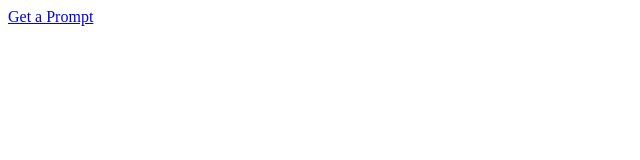
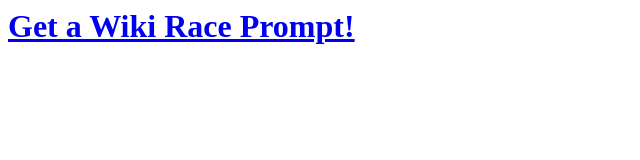
Before and after one commit to Gabriel-Kahen/wikitestJava, a plain HTML site: page index.html in a window 1280 px wide. Shown: the whole page, without its empty margins (0-640 px from the left). Drawn offline with Linux system fonts and the light colour scheme.

Commit message:
Update index.html

```diff
--- a/index.html
+++ b/index.html
@@ -4,6 +4,6 @@
 </head>
 <body>
   <h1Wiki Race</h1>
-  <a href="https://Gabriel-Kahen.github.io/myrepo/wikiRace.jnlp">Get a Prompt</a>
+  <a href="https://Gabriel-Kahen.github.io/myrepo/wikiRace.jnlp"> <h1> Get a Wiki Race Prompt! </h1> </a>
 </body>
 </html>
```
